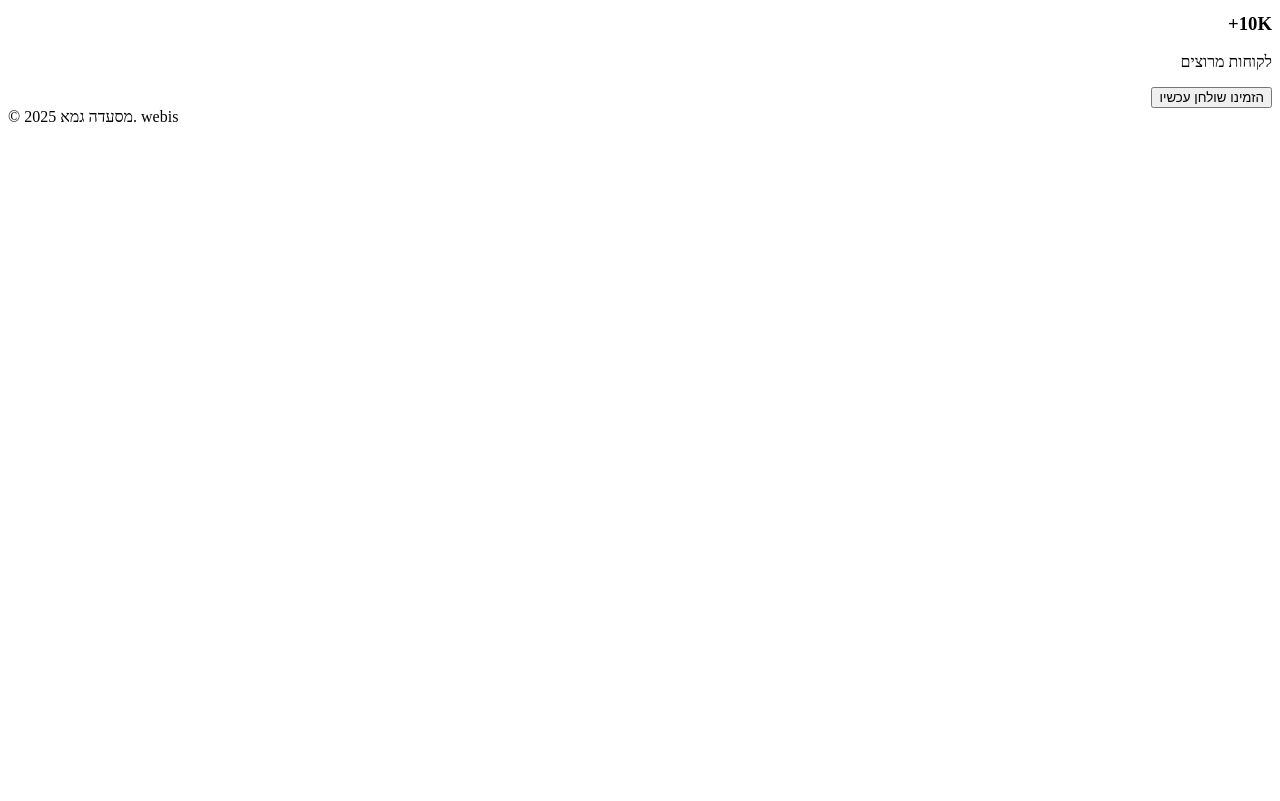
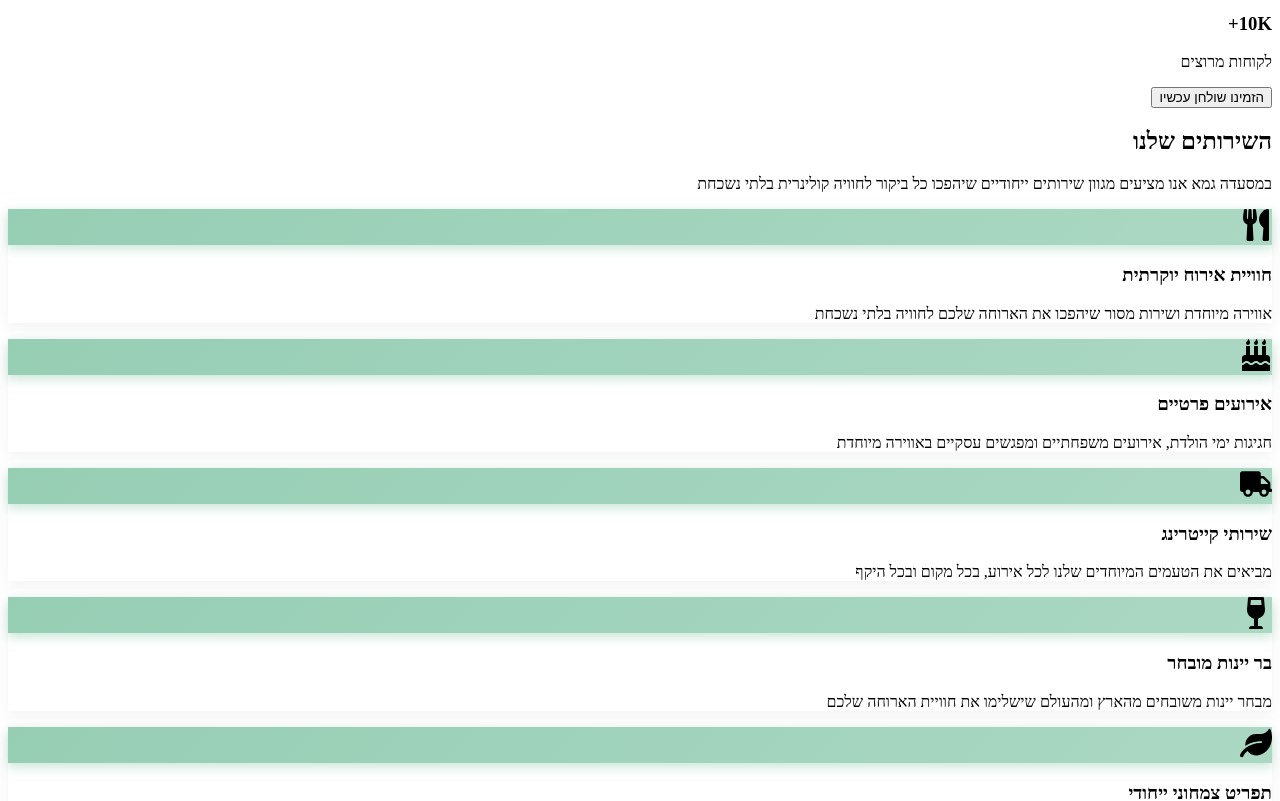
Before and after one commit to Webis-sites/webis-site-msadh-gma-1744374159349, a Next.js app: page / in a window 1280 px wide. Shown: the part 800-1601 px from the top of the page. Before the commit the page ends 934 px from the top, so only its background shows below. Built offline with nearby package versions, Linux system fonts and the light colour scheme.

Commit message:
Add ServicesSection component to page

```diff
--- a/src/app/page.tsx
+++ b/src/app/page.tsx
@@ -3,6 +3,7 @@
 import React from 'react';
 import HeroSection from '@/components/HeroSection';
 import AboutSection from '@/components/AboutSection';
+import ServicesSection from '@/components/ServicesSection';
 
 export default function HomePage() {
   return (
@@ -12,6 +13,7 @@ export default function HomePage() {
 
         <HeroSection />
         <AboutSection />
+        <ServicesSection />
       </main>
 
       <footer className="py-6 bg-gray-100 dark:bg-gray-800">
```
